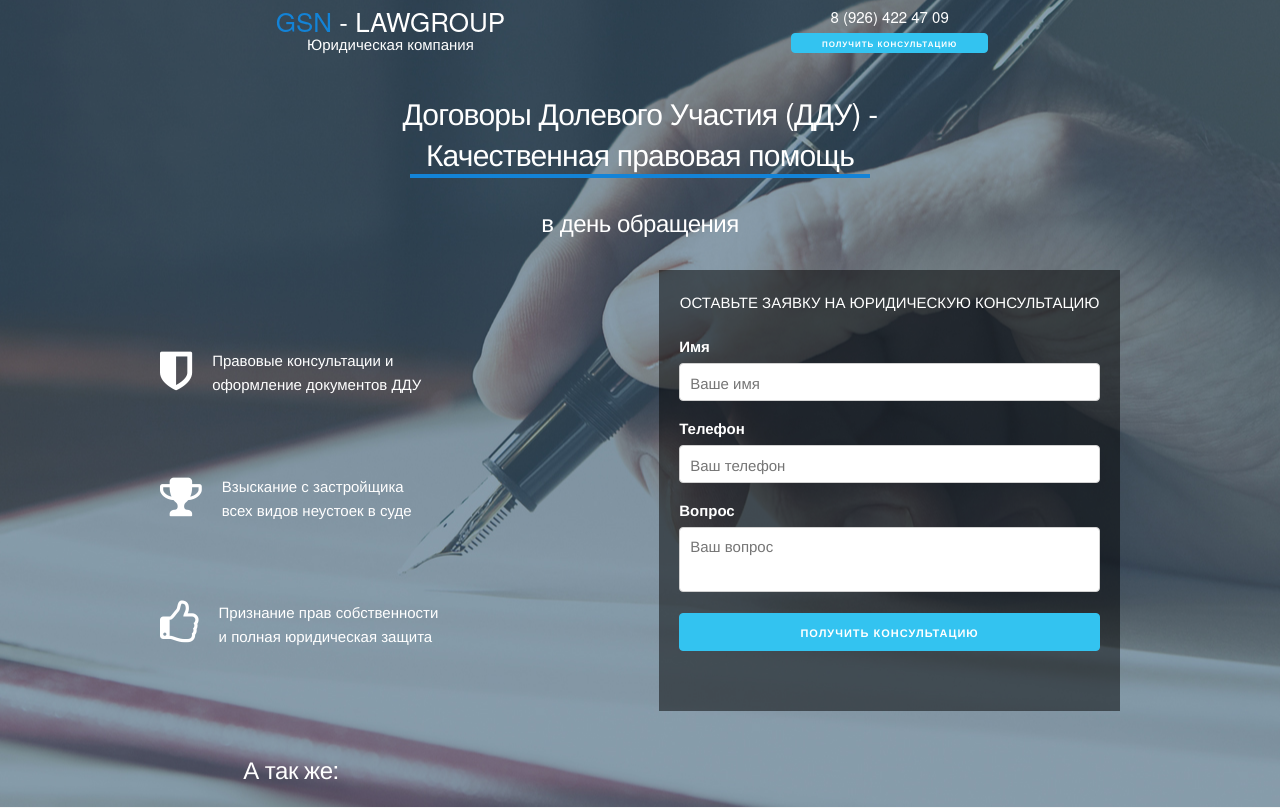
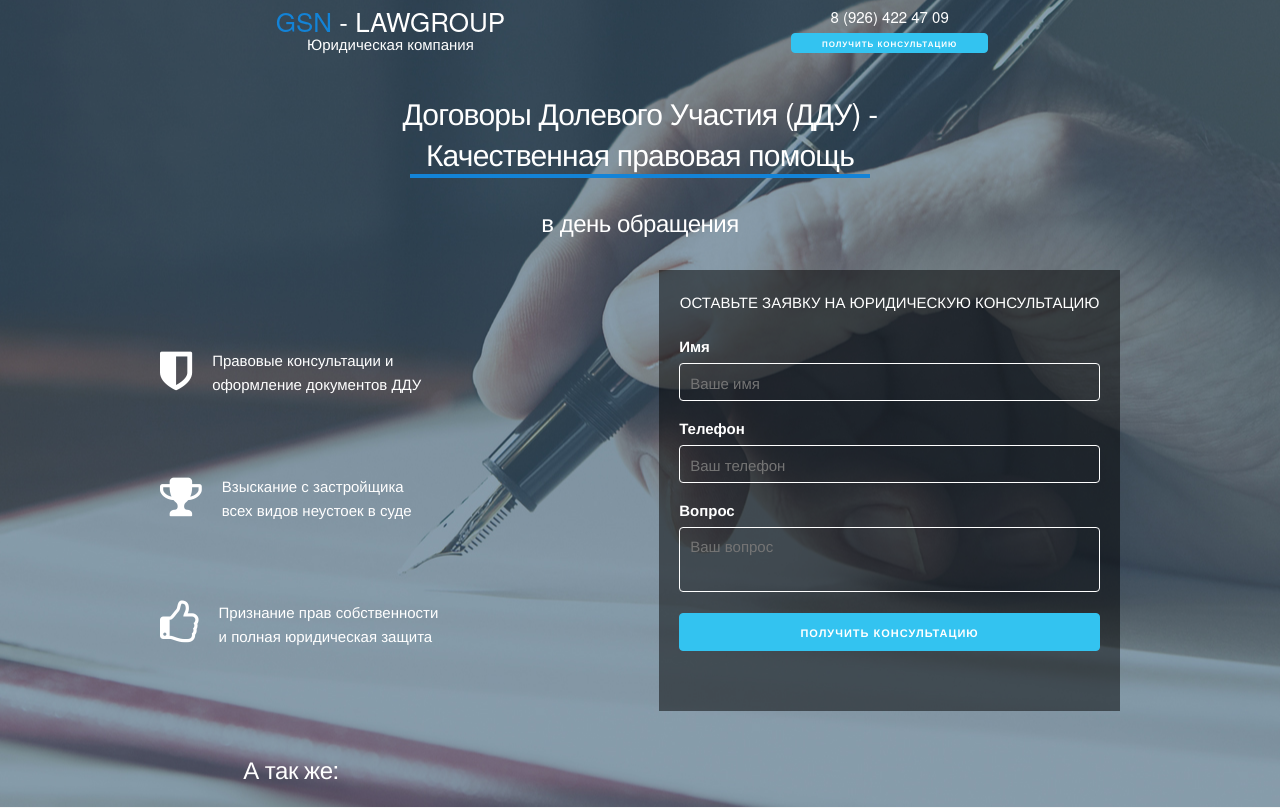
Before and after one commit to YellowAgency/lawers_landing, a Django app: page / in a window 1280 px wide. Shown: the top 808 px of the page. Run offline with Django 3.2, Linux system fonts and the light colour scheme; some libraries are stand-ins or nearby versions.

Commit message:
fix merge

```diff
--- a/landing/views.py
+++ b/landing/views.py
@@ -1,6 +1,3 @@
-from django.shortcuts import render_to_response
-
-
 from django.views.generic import CreateView, TemplateView
 from django_ajax.mixin import AJAXMixin
 
--- a/templates/base.html
+++ b/templates/base.html
@@ -104,11 +104,11 @@
                         <div class="row">
                             <div class="askform__text"><h6>ОСТАВЬТЕ ЗАЯВКУ НА ЮРИДИЧЕСКУЮ КОНСУЛЬТАЦИЮ</h6></div>
                             <label for="name_input">Имя</label>
-                            {{ form.client_name | attr:"placeholder:Ваше имя" | add_class:"u-full-width"}}
+                            {{ form.client_name | attr:"placeholder:Ваше имя" | add_class:"u-full-width askform__input "}}
                             <label for="phone_number">Телефон</label>
-                            {{ form.phone_number | attr:"placeholder:Ваш телефон" | add_class:"u-full-width phone-validator"}}
+                            {{ form.phone_number | attr:"placeholder:Ваш телефон" | add_class:"u-full-width phone-validator askform__input "}}
                             <label for="question_input">Вопрос</label>
-                            {{ form.claim_text | attr:"placeholder:Ваш вопрос" | add_class:"u-full-width askform__input_black textarea_resize" }}
+                            {{ form.claim_text | attr:"placeholder:Ваш вопрос" | add_class:"u-full-width askform__input textarea_resize" }}
                             <input class="u-full-width button-primary" type="submit" value="получить консультацию">
                         </div>
                     </form>
@@ -407,7 +407,7 @@
         <a title="Close" class="close" onclick="closeConsultation(this)">X</a>
         <h6 class="modalDialog_center">ОСТАВЬТЕ КОНТАКТНЫЕ ДАННЫЕ ДЛЯ СВЯЗИ</h6>
 
-        <form action="{% url 'index' %}" method="post">
+        <form action="{% url 'landing:index' %}" method="post" class="js__request_form">
             {% csrf_token %}
             <div class="row">
                 <label class="modalDialog_align" for="name_input">Имя</label>
```
